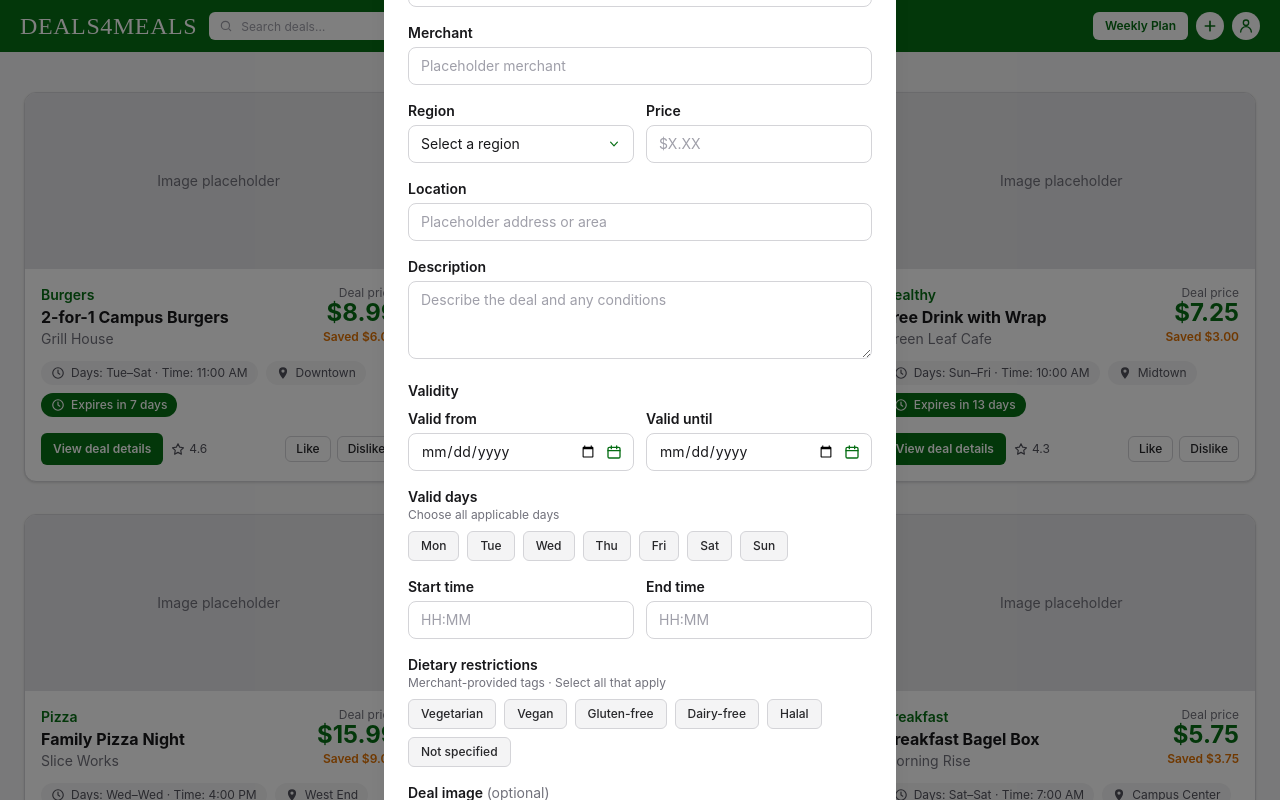
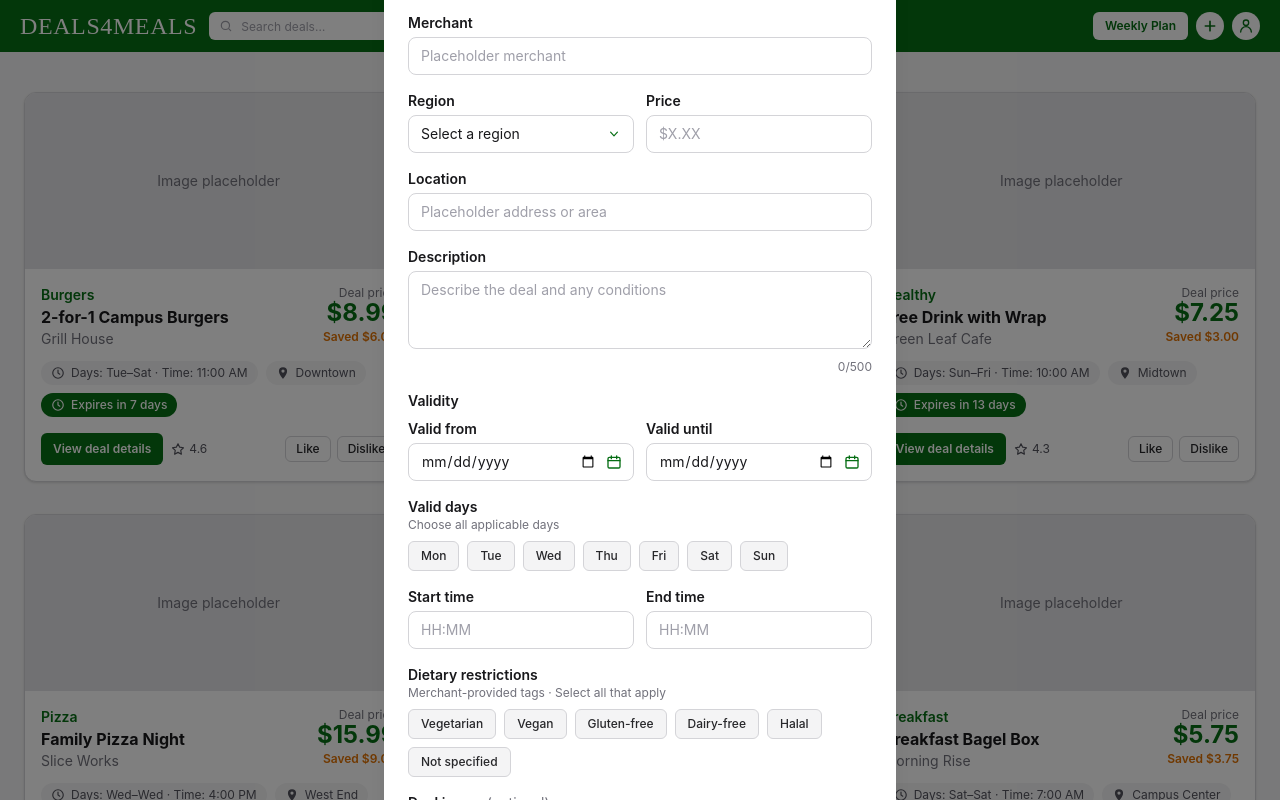
Before and after one commit to xaizko/Deal4Meals, a React (Vite) app in the folder apps/web/: page / in a window 1280 px wide. Both pictures are taken after a click on the button 1210 px from the left and 26 px from the top of the page. Shown: the top 800 px of the page. Built offline with nearby package versions, Linux system fonts and the light colour scheme.

Commit message:
Cursor fixed user found bug

```diff
--- a/apps/web/src/components/post_deal_moda.tsx
+++ b/apps/web/src/components/post_deal_moda.tsx
@@ -4,7 +4,7 @@ import {
   type FormEvent,
   type ReactNode,
 } from 'react'
-import { BRAND } from '../brand'
+import { BRAND } from '../brand.ts'
 
 const REGIONS = ['Downtown', 'Campus', 'Midtown', 'North Side', 'South Side'] as const
 const DAYS = ['Mon', 'Tue', 'Wed', 'Thu', 'Fri', 'Sat', 'Sun'] as const
@@ -194,11 +194,15 @@ export function PostDealModa({ open, onClose, onSubmit }: PostDealModaProps) {
             <textarea
               required
               rows={3}
+              maxLength={500}
               value={form.description}
               onChange={(e) => update('description', e.target.value)}
               placeholder="Describe the deal and any conditions"
-              className={`${inputClass} resize-y`}
+              className={`${inputClass} max-h-40 resize-y overflow-y-auto`}
             />
+            <span className="mt-1 block text-right text-xs text-zinc-500">
+              {form.description.length}/500
+            </span>
           </Field>
 
           <div>
```
